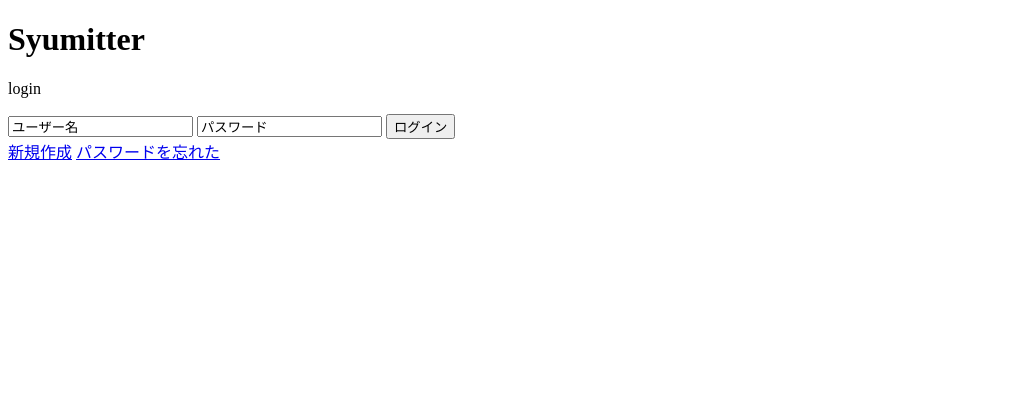
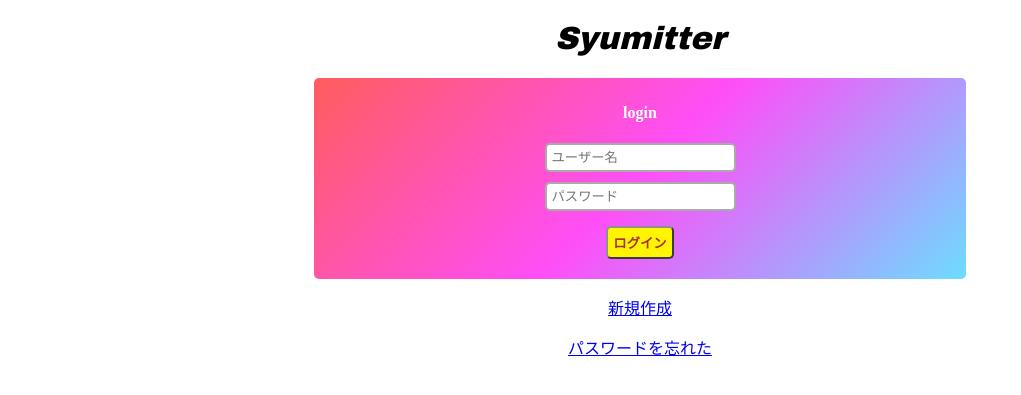
Before and after one commit to sachi1048/Syumitter, a PHP site: page /login.php in a window 1280 px wide. Shown: the top 395 px of the page, without its empty margins (0-1021 px from the left). Run offline with PHP 8.4, Linux system fonts and the light colour scheme.

Commit message:
css 95%
ほぼできてます。

```diff
--- /dev/null
+++ b/USER/CSS/main.css
@@ -0,0 +1,43 @@
+/*centerにしたくないものもcenterになる可能性があるので、削除する可能性あり*/
+body {
+    text-align: center;
+}
+
+/*「Syumitter」用のCSS*/
+h1 {
+    /* letter-spacing: 0.001px; */
+    font-style: oblique;
+    font-family: "arial black";
+}
+
+input {
+    box-sizing: border-box;
+    margin: 5px;
+    padding: 5px;
+    border-radius: 5px;
+    border: 2px solid #aaa;
+}
+
+
+/* divでまとめた虹の四角部分 */
+.frame {
+    margin: auto;
+    padding: 10px;
+    width: 50%;
+    border: none;
+    border-radius: 5px;
+    background: linear-gradient(-45deg, #6ddcff, #ff4ef8, #ff5d5d);
+    text-align: center;
+    color: #ffffff;
+}
+
+.nextbotton {
+    margin-top: 10px;
+    margin-bottom: 10px;
+    padding: 5px;
+    border-radius: 5px;
+    border-color: #8f8f8f;
+    background-color: #fff500;
+    color: #A73030;
+    font-weight: bold;
+}
--- a/USER/login.php
+++ b/USER/login.php
@@ -3,21 +3,22 @@
 <head>
     <meta charset="UTF-8">
     <meta name="viewport" content="width=device-width, initial-scale=1.0">
+    <link rel="stylesheet" href="CSS/main.css">
     <title>ログイン画面</title>
 </head>
 <body>
     <h1>Syumitter</h1>
-    <div>
-        <p>login</p>
+    <div class="frame">
+        <p style="font-weight: bold;">login</p>
         <form action="#" method="POST">
-            <input type="text" name="user" value="ユーザー名">
-            <input type="text" name="pass" value="パスワード">
-            <button type="submit">ログイン</button>
+            <input class="textbox" type="text" name="user"  placeholder="ユーザー名"><br>
+            <input class="textbox" type="text" name="pass"  placeholder="パスワード"><br>
+            <button class="nextbotton" type="submit">ログイン</button>
         </form>
     </div>
 
-    <a href="#">新規作成</a>
-    <a href="#">パスワードを忘れた</a>
+    <p><a href="#">新規作成</a></p>
+    <p><a href="#">パスワードを忘れた</p>
 
 </body>
 </html>
```
